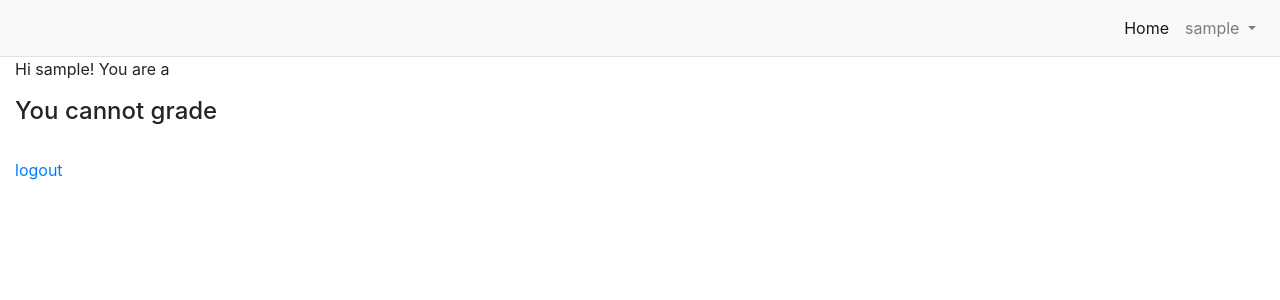
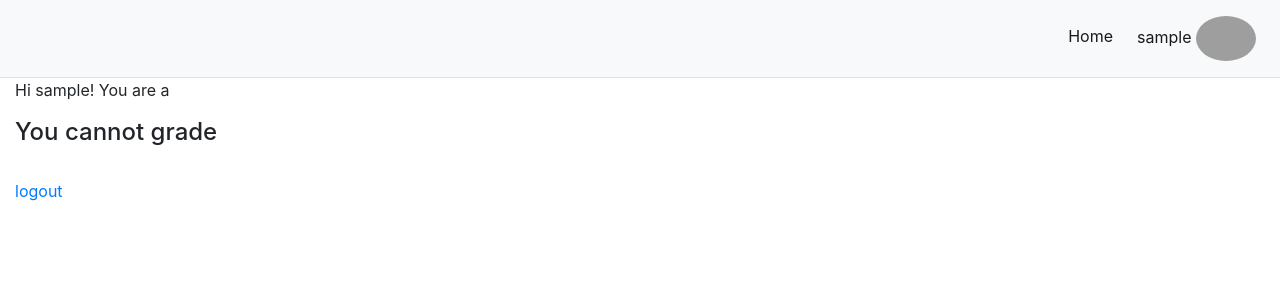
Before and after one commit to nichaos2/django-login, a Django app: page / in a window 1280 px wide. Shown: the top 300 px of the page. Run offline with Django 3.2, Linux system fonts and the light colour scheme; the visitor is signed in with stand-in values (Sample User, id 1); some libraries are stand-ins or nearby versions; grey boxes are pictures that could not be loaded.

Commit message:
add avatar img in the navbar

```diff
--- a/templates/base.html
+++ b/templates/base.html
@@ -40,14 +40,15 @@
             <nav class="navbar navbar-expand-lg navbar-light bg-light border-bottom">
                 <div class="collapse navbar-collapse" id="navbarSupportedContent">
                     <ul class="navbar-nav ml-auto mt-2 mt-lg-0">
-                        <li class="nav-item active">
+                        <li class="nav-item active" style="padding: 8px;">
                             <a class="nav-link" href="{% url 'home' %} ">Home</a>
                         </li>
                         {% if user.id != None %}
-                        <li class="nav-item dropdown">
-                            <a class="nav-link dropdown-toggle" href="#" id="navbarDropdown" role="button"
+                        <li class="nav-item dropdown active">
+                            <a class="nav-link" href="#" id="navbarDropdown" role="button"
                                 data-toggle="dropdown" aria-haspopup="true" aria-expanded="false">
-                                {{ user.username }}
+                                {{ user.username }} <img src="https://mdbootstrap.com/img/Photos/Avatars/avatar-5.jpg" class="rounded-circle z-depth-0"
+                                alt="avatar image" height="45">
                             </a>
                             <div class="dropdown-menu dropdown-menu-right" aria-labelledby="navbarDropdown">
                                 <a class="dropdown-item" href="#">See details</a>
```
